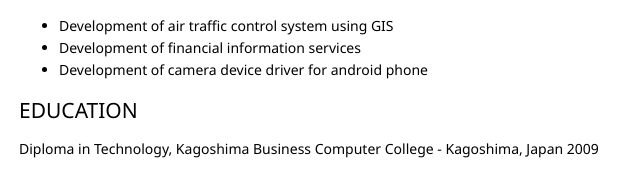
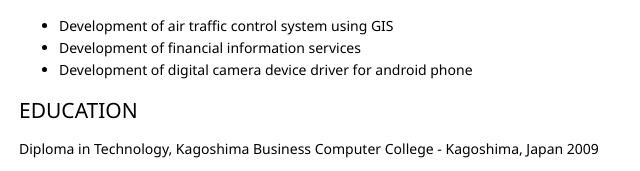
Before and after one commit to dyoshimitsu/dyoshimitsu.github.io, a plain HTML site: page en/resume.html in a window 1280 px wide. Shown: the part 928-1099 px from the top of the page, 1-641 px from the left. Drawn offline with Linux system fonts and the light colour scheme.

Commit message:
fix html

```diff
--- a/en/resume.html
+++ b/en/resume.html
@@ -423,7 +423,7 @@ blockquote {
 <ul>
 <li>Development of air traffic control system using GIS</li>
 <li>Development of financial information services</li>
-<li>Development of camera device driver for android phone</li>
+<li>Development of digital camera device driver for android phone</li>
 </ul>
 <h2 id="education">EDUCATION</h2>
 <p>Diploma in Technology, Kagoshima Business Computer College - Kagoshima, Japan 2009</p>
```
